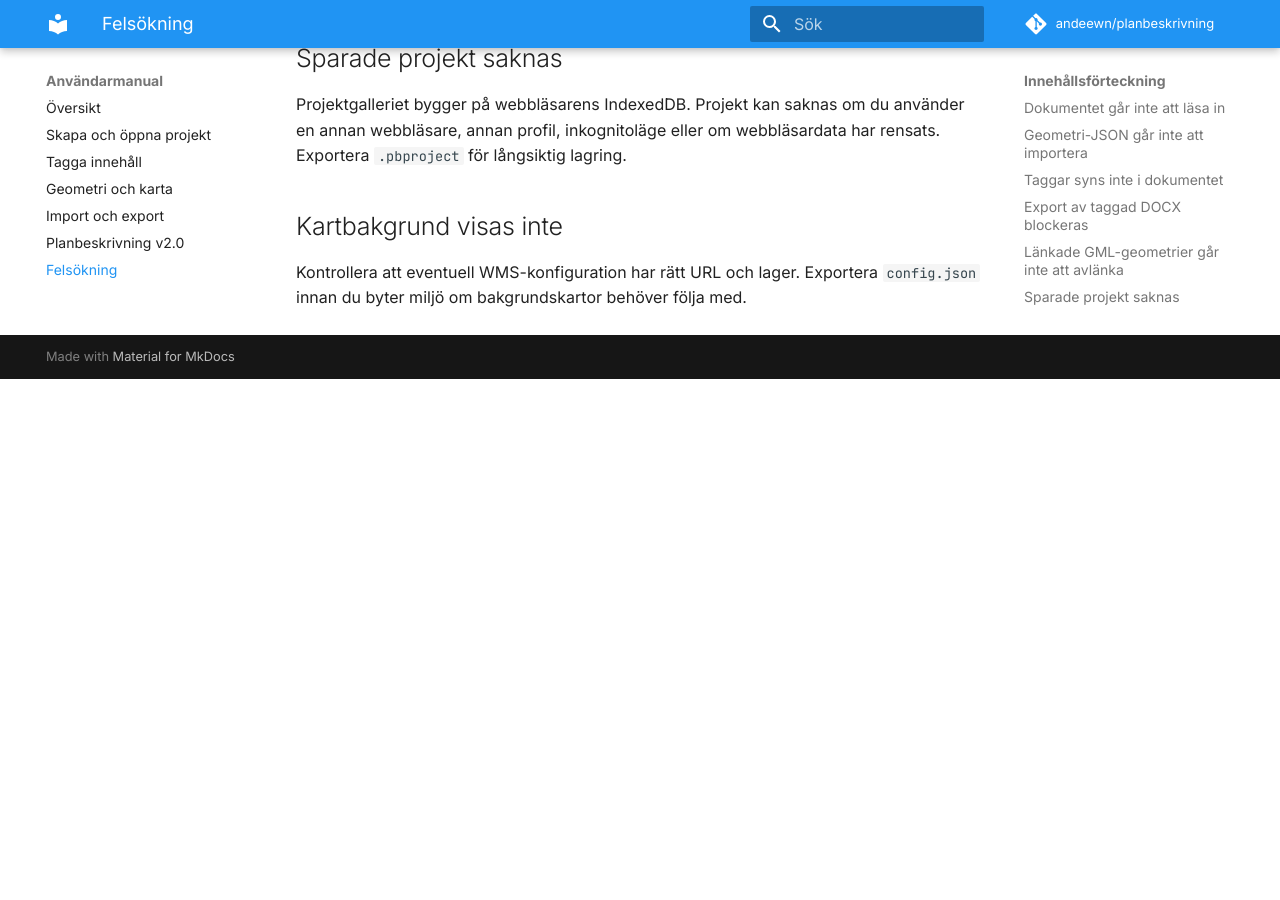
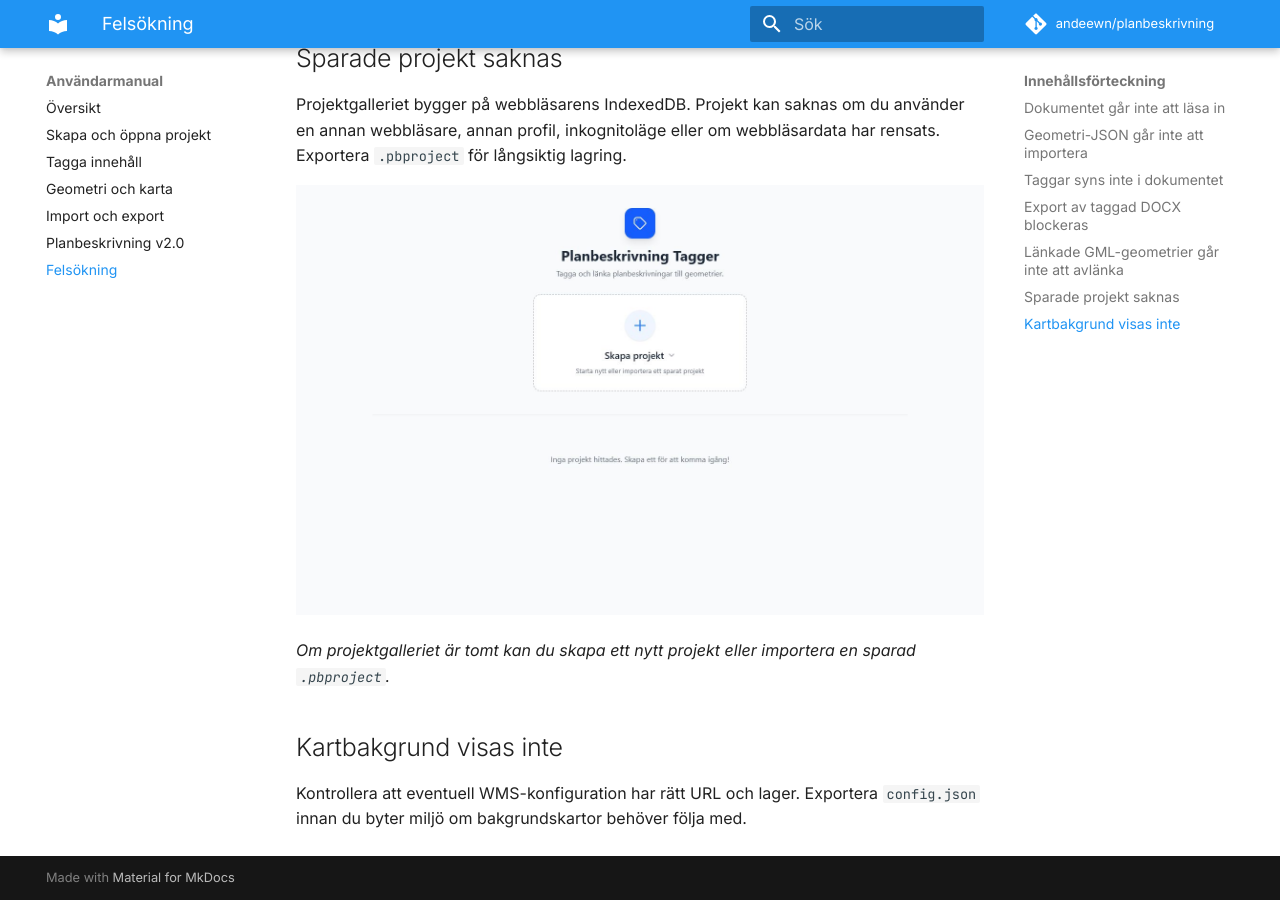
Before and after one commit to kartenheten-mk/pbtagger, an MkDocs documentation site: the page built from docs/manual/felsokning.md, in a window 1280 px wide and 900 px high, scrolled down 872 px. Built offline with MkDocs 1.6.1 and Material for MkDocs 9.7.7, drawn with Linux system fonts in a browser that asks for light colours; comment, search, counter and statistics services are not loaded; before the commit the page ends 1251 px from its top, so only the background shows below that.

Commit message:
Add screenshots to project documentation

```diff
--- a/docs/manual/felsokning.md
+++ b/docs/manual/felsokning.md
@@ -24,6 +24,10 @@
 
 Projektgalleriet bygger på webbläsarens IndexedDB. Projekt kan saknas om du använder en annan webbläsare, annan profil, inkognitoläge eller om webbläsardata har rensats. Exportera `.pbproject` för långsiktig lagring.
 
+![Startvy utan sparade projekt](../assets/screenshots/startvy-tom.png)
+
+*Om projektgalleriet är tomt kan du skapa ett nytt projekt eller importera en sparad `.pbproject`.*
+
 ## Kartbakgrund visas inte
 
 Kontrollera att eventuell WMS-konfiguration har rätt URL och lager. Exportera `config.json` innan du byter miljö om bakgrundskartor behöver följa med.
```
Also changed, not shown: docs/applikation/start-projekt.md (+4 -0 lines), docs/index.md (+4 -0 lines), docs/manual/projekt.md (+4 -0 lines), docs/assets/screenshots/skapa-projekt-dialog.png (added), docs/assets/screenshots/startvy-tom.png (added).
